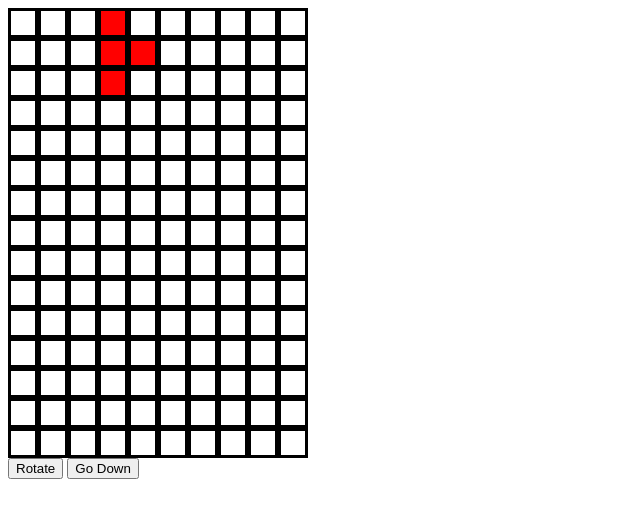
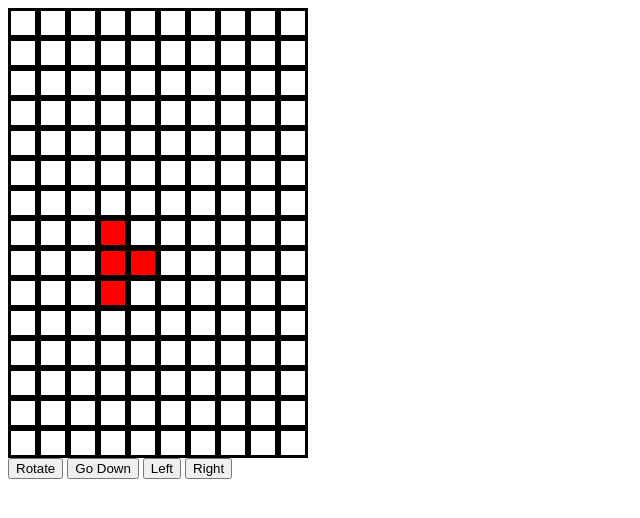
Before and after one commit to mnsvag/tetriball, a plain HTML site: page index.html in a window 1280 px wide. Both pictures are taken after a click on the button "Rotate". Shown: the whole page, without its empty margins (0-640 px from the left). Drawn offline with Linux system fonts and the light colour scheme.

Commit message:
Added setInterval & moving down automatically

```diff
--- a/app.js
+++ b/app.js
@@ -1,6 +1,9 @@
 const allDivs = document.querySelectorAll(".pixel");
 const rotateButton = document.getElementById("rotateButton")
 const downButton  =  document.getElementById("downButton")
+const leftButton  =  document.getElementById("leftButton")
+const rightButton  =  document.getElementById("rightButton")
+
 
 //map for roatation
 const rotateMap = new Map();
@@ -29,9 +32,36 @@ class Block {
         this.type=type;
         this.color = color;
         this.blockArray = blockTypes[type.toString()]
+        this.isActive= true;
+        this.intervalOfMovingDown = null;
+        this.intervalOfIsActive =  null;
     }
 
+    updateIsActive(){
+        // console.log("i am in update is active")
+        // console.log(this)
+        // console.log(this.blockArray)
 
+        //checks if bottom is touching some div, if yes, updates isActive, else clear interval for checking UpdateIsActive
+        this.blockArray.forEach( ele => {
+            if(allDivs[this.center+ele + 10].style.backgroundColor != "white");
+                //this.isActive = false;
+        })
+
+        if(this.isActive==false){
+            clearInterval(this.intervalOfIsActive);
+        }
+    }
+
+    checkAndMoveDown(){
+        //if isActive is true, go down else clear Interval for going down
+        if(this.isActive==true){
+            this.moveDown();
+        }
+        else
+            clearInterval(this.intervalOfMovingDown);
+
+    }
 
     moveLeft() {
 
@@ -46,9 +76,7 @@ class Block {
             allDivs[this.center+ele].style.backgroundColor="white"
         })
 
-        console.log(this.center);
         this.center += 10;
-        console.log(this.center);
 
 
         this.blockArray.forEach(ele => {
@@ -94,10 +122,30 @@ function constructBlock() {
 //onLoad
 
 var block;
+// var intervalOfMovingDown;
+// var intervalOfIsActive;
 
 function blockJourney() {
+
+    rotateButton.addEventListener("click", ()=>{
+        block.rotate();
+    });
+
+    downButton.addEventListener("click", ()=>{
+         block.moveDown();
+     });
+
     //1. bring new block
     block = constructBlock()
+
+    block.intervalOfIsActive   = setInterval(function() {block.updateIsActive()}, 10);
+    block.intervalOfMovingDown = setInterval(function() {block.checkAndMoveDown()}, 1000);
+
+    // while(block.isActive){
+
+
+    // }
+
 
 
     //2. move the block down
@@ -112,12 +160,12 @@ function blockJourney() {
 
     //bottommost or another block stop movement and call new blockJourney
 
-   rotateButton.addEventListener("click", ()=>{
-       block.rotate();
-   });
-   downButton.addEventListener("click", ()=>{
-        block.moveDown();
-    });
+//    rotateButton.addEventListener("click", ()=>{
+//        block.rotate();
+//    });
+//    downButton.addEventListener("click", ()=>{
+//         block.moveDown();
+//     });
 }
 
 blockJourney();
--- a/index.html
+++ b/index.html
@@ -161,6 +161,8 @@
 
         <button id="rotateButton">Rotate</button>
         <button id="downButton">Go Down</button>
+        <button id="leftButton">Left</button>
+        <button id="rightButton">Right</button>
     </body>
     <script src="app.js"></script>
 </html>
```
